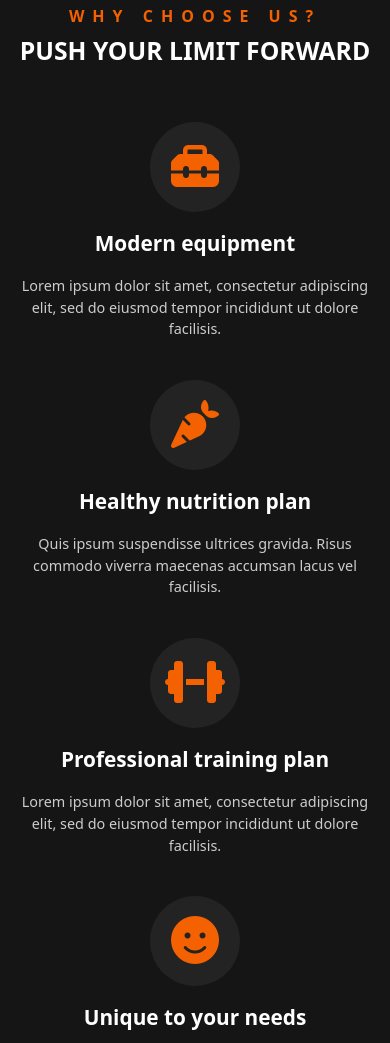
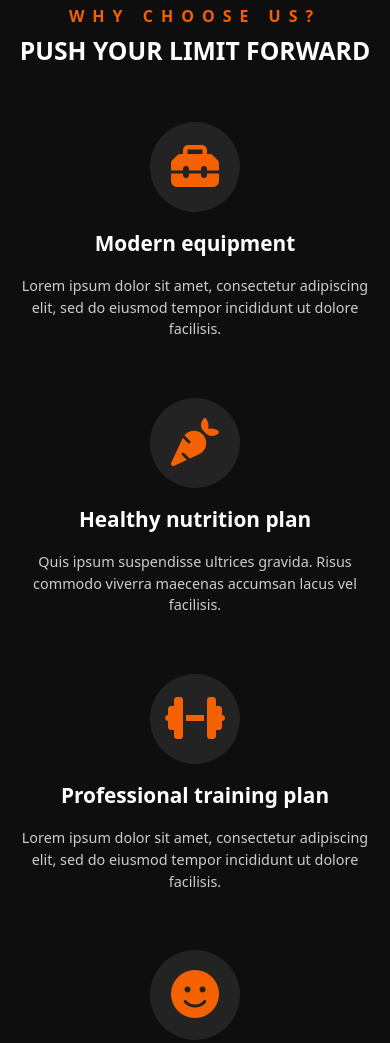
Before and after one commit to bibashlimbu/gymFitnessClub, a website: page index.html in a window 390 px wide. Shown: the part 940-1983 px from the top of the page. Drawn offline with nearby package versions, Linux system fonts and the light colour scheme.

Commit message:
ajusting

```diff
--- a/index.html
+++ b/index.html
@@ -103,7 +103,7 @@
           <span class="highlights">WHY CHOOSE US?</span>
           <h2>PUSH YOUR LIMIT FORWARD</h2>
         </div>
-        <div class="row gap-4 mt-5">
+        <div class="row mt-5 offering-container">
           <div class="col-lg-3 col-sm-6 offerings">
             <span class=""><i class="fa-solid fa-toolbox"></i></span>
             <h4>Modern equipment</h4>
--- a/style.css
+++ b/style.css
@@ -3,7 +3,7 @@
   --font-color: rgb(255, 255, 255);
   --secondary-font-color: #cecdcd;
   --section-padding: 100px;
-  --site-background-color: rgb(21, 21, 21);
+  --site-background-color: rgb(14, 14, 14);
 }
 
 * {
@@ -784,6 +784,9 @@ body {
 }
 
 @media screen and (max-width: 576px) {
+  body {
+    overflow-x: hidden !important;
+  }
   /* logo */
   .navbar-brand img {
     width: 3rem;
@@ -820,6 +823,11 @@ body {
     font-size: 3rem;
   }
 
+  /* about us */
+  .offering-container {
+    gap: 42px !important;
+  }
+
   /* service */
   .service-img,
   .team-image {
```
